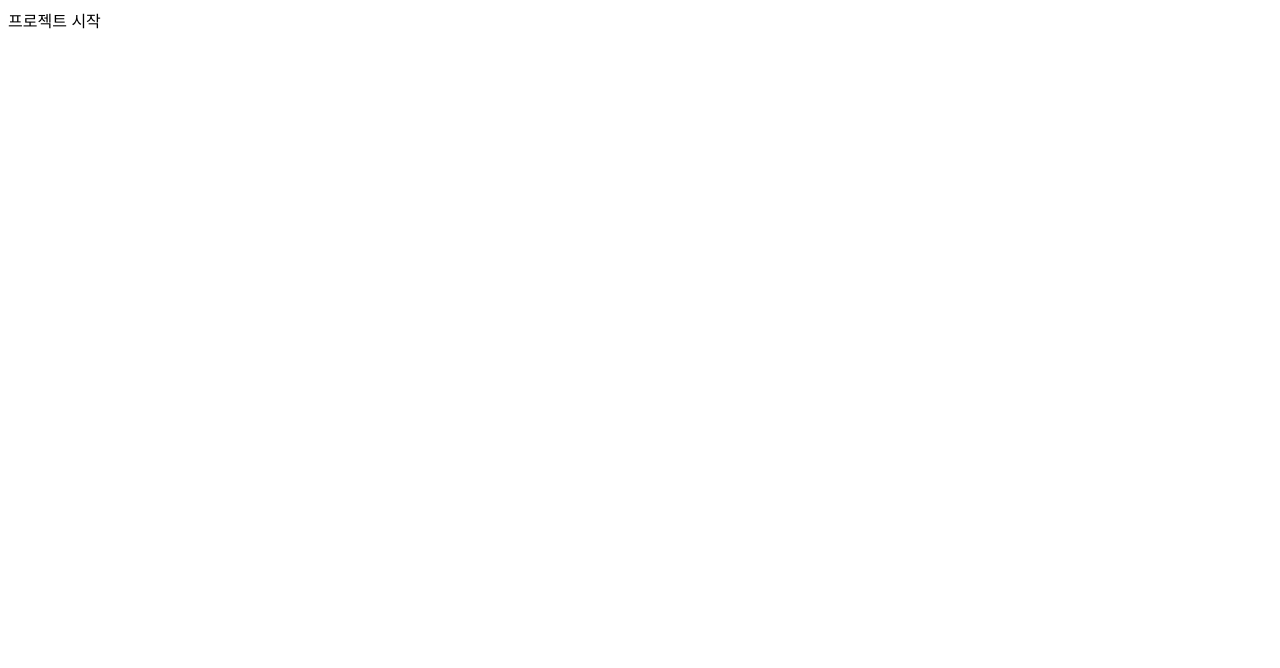
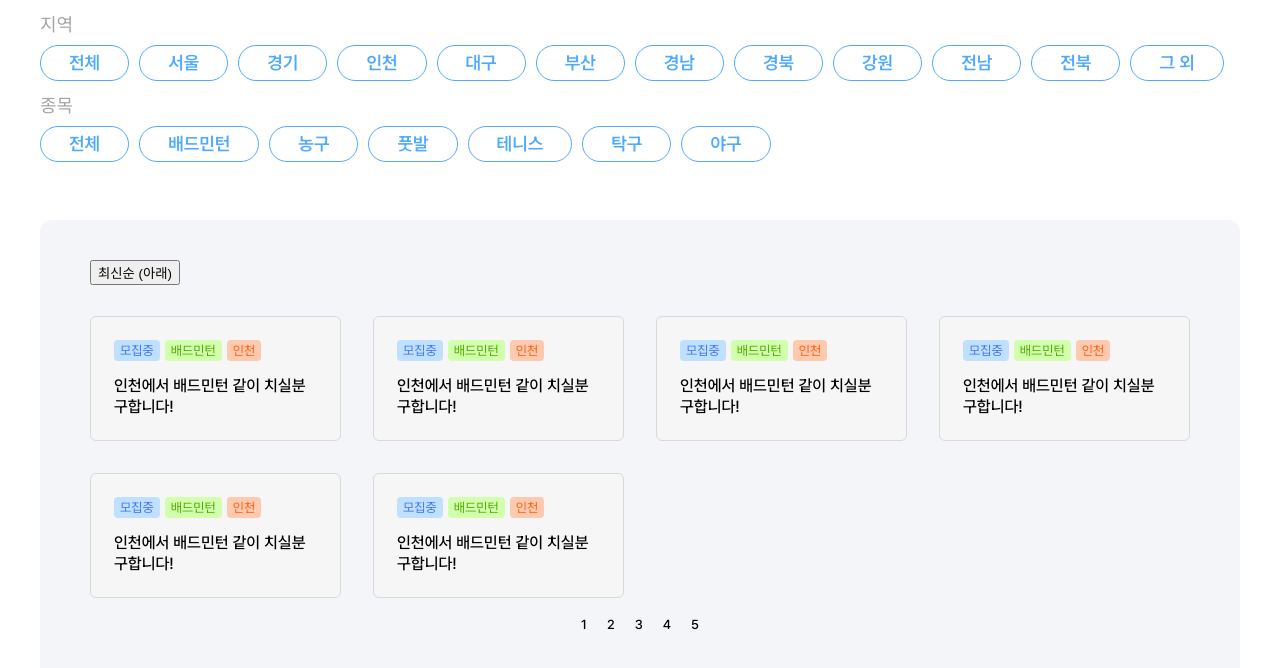
Before and after one commit to MNC-TEAM/gugumo_frontend, a Next.js app: page / in a window 1280 px wide. Shown: the top 668 px of the page. Built offline with nearby package versions, Linux system fonts and the light colour scheme.

Commit message:
:lipstick: Card UI 생성

```diff
--- a/next.config.mjs
+++ b/next.config.mjs
@@ -1,4 +1,8 @@
 /** @type {import('next').NextConfig} */
-const nextConfig = {};
+const nextConfig = {
+    compiler : {
+        styledComponents: true,
+    }
+};
 
 export default nextConfig;
--- /dev/null
+++ b/src/app/(route)/layout.tsx
@@ -0,0 +1,18 @@
+"use client";
+
+import React from 'react'
+import { createGlobalStyle } from 'styled-components';
+import reset from 'styled-reset';
+
+const GlobalStyle = createGlobalStyle`
+  ${reset}
+`;
+
+export default function layout({children} : {children : React.ReactNode}) {
+  return (
+    <>
+        <GlobalStyle/>
+        {children}
+    </>
+  )
+}
--- /dev/null
+++ b/src/app/(route)/page.tsx
@@ -0,0 +1,47 @@
+'use client'
+
+import Card from "../components/common/Card";
+import Paging from "../components/common/Paging";
+import { Button, Flex, Grid, Layout, SmallText, Tag, Wrap } from "../components/main/style";
+
+export default function Home() {
+  return (
+    <main>
+      <Wrap>
+        <Tag>
+          <SmallText>지역</SmallText>
+          <Flex>
+            {
+              ["전체","서울","경기","인천","대구","부산","경남","경북","강원","전남","전북","그 외"]
+              .map((e,i)=><Button key={i}>{e}</Button>)
+            }
+          </Flex>
+        </Tag>
+
+        <Tag>
+          <SmallText>종목</SmallText>
+          <Flex>
+            {
+              ["전체","배드민턴","농구","풋발","테니스","탁구","야구"]
+              .map((e,i)=><Button key={i}>{e}</Button>)
+            }
+          </Flex>
+        </Tag>
+
+        <Layout>
+          <button>최신순 (아래)</button>
+          <Grid>
+            <Card/>
+            <Card/>
+            <Card/>
+            <Card/>
+            <Card/>
+            <Card/>
+          </Grid>
+          <Paging/>
+        </Layout>
+
+      </Wrap>
+    </main>
+  );
+}
--- /dev/null
+++ b/src/app/components/common/Card/index.tsx
@@ -0,0 +1,15 @@
+import React from 'react'
+import { CardStyle,Flex, Tag } from './style'
+
+export default function Card() {
+  return (
+    <CardStyle>
+      <Flex>
+        <Tag color="recruit">모집중</Tag>
+        <Tag color="ball">배드민턴</Tag>
+        <Tag color="region">인천</Tag>
+      </Flex>
+      <h4>인천에서 배드민턴 같이 치실분 구합니다!</h4>
+    </CardStyle>
+  )
+}
--- /dev/null
+++ b/src/app/components/common/Card/style.ts
@@ -0,0 +1,57 @@
+import styled from "styled-components";
+
+export const CardStyle = styled.div`
+  padding: 23px;
+  background: #F6F6F6;
+  border: 1px solid #D9D9D9;
+  border-radius: 6px;
+  cursor: pointer;
+
+  h4 {
+    font-weight: 500;
+    font-size: 16px;
+    line-height: ${21/16};
+    margin-top: 14px;
+  }
+
+`;
+
+export const Flex = styled.div`
+  display: flex;
+  gap: 5px;
+`;
+
+interface TagProps {
+  color? : "recruit" | "ball" | "region"
+}
+
+export const Tag = styled.div<TagProps>`
+  background: ${({color})=>{
+    switch(color){
+      case "ball":
+        return "#D2FFAE";
+      case "recruit":
+        return "#BFE0FF";
+      case "region":
+        return "#FDC9AF";
+      default :
+        return "#BFE0FF"
+    }
+  }};
+  color: ${({color})=>{
+    switch(color){
+      case "ball" :
+        return "#54A900";
+      case "recruit" :
+        return "#4378FF";
+      case "region" :
+        return "#FF6414";
+      default :
+        return "#4378FF";
+    }
+  }};
+  padding: 4px 6px;
+  white-space: nowrap;
+  border-radius: 4px;
+  font-size: 13px;
+`;
--- /dev/null
+++ b/src/app/components/common/Paging/index.tsx
@@ -0,0 +1,14 @@
+import Link from "next/link";
+import { Flex } from "./style";
+
+export default function Paging() {
+  return (
+    <Flex>
+        <Link href={"1"}>1</Link>
+        <Link href={"2"}>2</Link>
+        <Link href={"3"}>3</Link>
+        <Link href={"4"}>4</Link>
+        <Link href={"5"}>5</Link>
+    </Flex>
+  )
+}
--- /dev/null
+++ b/src/app/components/common/Paging/style.ts
@@ -0,0 +1,16 @@
+import styled from "styled-components";
+
+export const Flex = styled.div`
+    display: flex;
+    justify-content: center;
+    gap: 20px;
+    margin-top: 20px;
+
+    a {
+        text-decoration: none;
+        color: inherit;
+        font-size: 13px;
+        font-weight: 500;
+    }
+
+`;
--- /dev/null
+++ b/src/app/components/main/style.ts
@@ -0,0 +1,58 @@
+import styled from "styled-components";
+
+export const Tag = styled.div`
+  margin-top: 16px;
+`;
+
+export const SmallText = styled.p`
+  font-size: 18px;
+  font-family: "Pretendard";
+  color : #A4A4A4;
+`;
+
+export const Flex = styled.div`
+  display: flex;
+  flex-wrap: wrap ;
+  gap: 10px;
+  margin-top: 11px;
+`;
+
+export const Button = styled.button`
+  all: unset;
+  cursor: pointer;
+  font-size: 18px;
+  font-weight: 600;
+  padding: 8px 28px;
+  border-radius: 100px;
+  border: 1px solid #4FAAFF;
+  white-space: nowrap;
+  color: #4FAAFF;
+  transition: .4s;
+  transition-property: background,color;
+  &:hover {
+    background: #4FAAFF;
+    color: #fff;
+  }
+`;
+
+
+export const Wrap = styled.div`
+  width: 95%;
+  max-width: 1200px;
+  margin: 0 auto;
+`;
+
+
+export const Layout = styled.div`
+  background : #F4F5F8;
+  margin-top: 58px;
+  padding: 40px 50px 50px;
+  border-radius: 12px;
+`;
+
+export const Grid = styled.div`
+  display: grid;
+  grid-template-columns: repeat(4,1fr);
+  gap: 31.98px;
+  margin-top: 31px;
+`;
--- a/src/app/layout.tsx
+++ b/src/app/layout.tsx
@@ -1,7 +1,11 @@
 import type { Metadata } from "next";
-import { Inter } from "next/font/google";
+import localFont from "next/font/local";
 
-const inter = Inter({ subsets: ["latin"] });
+const pretendard = localFont({
+  src: './fonts/PretendardVariable.woff2',
+  display: 'swap',
+  weight: '45 920',
+});
 
 export const metadata: Metadata = {
   title: "구구모",
@@ -15,7 +19,9 @@ export default function RootLayout({
 }>) {
   return (
     <html lang="ko">
-      <body className={inter.className}>{children}</body>
+      <body className={pretendard.className}>
+        {children}
+      </body>
     </html>
   );
 }
--- a/src/app/page.tsx
+++ /dev/null
@@ -1,9 +0,0 @@
-
-
-export default function Home() {
-  return (
-    <main>
-      프로젝트 시작
-    </main>
-  );
-}
```
Also changed, not shown: package.json (+5 -3 lines), src/app/fonts/PretendardVariable.woff2 (added), 1 other file (tests, documents, lock files or other folders).
